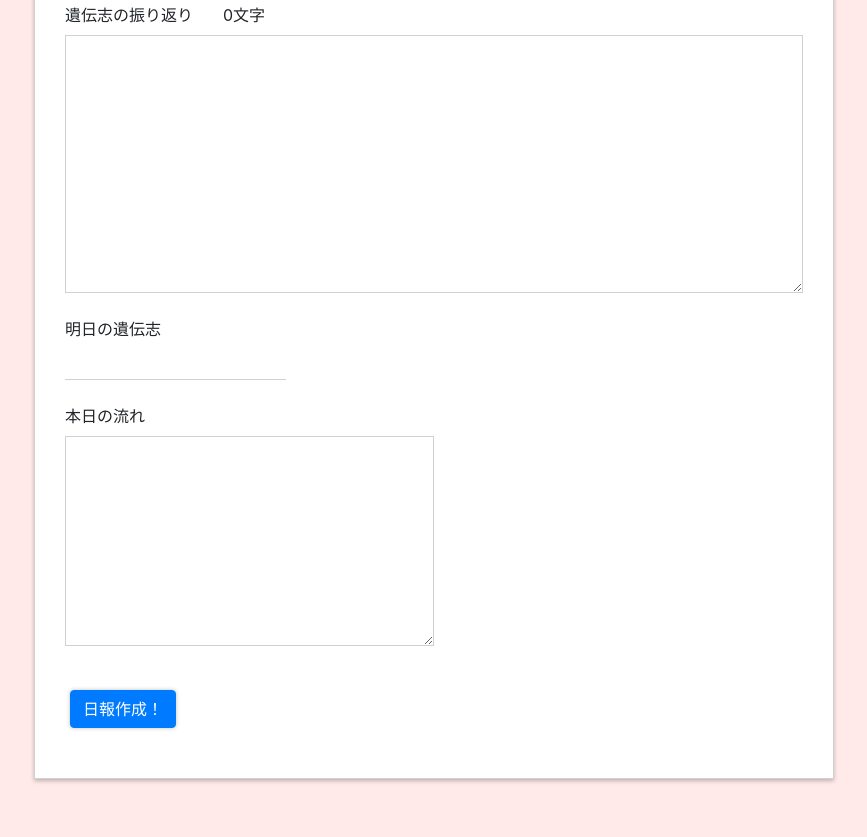
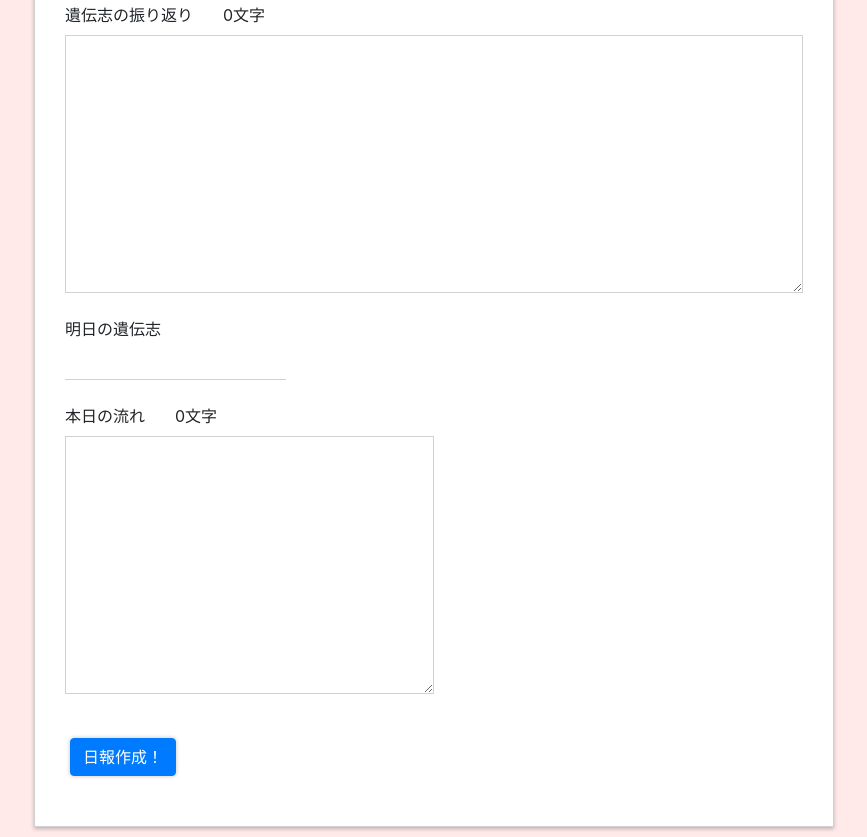
Before and after one commit to fs-yuta-nakamura/dailyreport, a plain HTML site: page index.html in a window 1280 px wide. Shown: the part 659-1496 px from the top of the page, without its empty margins (206-1073 px from the left). Before the commit the page ends 1448 px from the top, so only its background shows below. Drawn offline with nearby package versions, Linux system fonts and the light colour scheme.

Commit message:
カレンダーを

```diff
--- a/index.html
+++ b/index.html
@@ -10,7 +10,7 @@
     <link rel="stylesheet" href="css/style.css" type="text/css" charset="utf-8">
   </head>
   <body>
-    <div class="content">
+    <div class="content" id="content-area">
       <h1>日報ジェネレータ</h1>
 
       <div class="control">
@@ -72,8 +72,9 @@ document.getElementById("date").value = ymd;
       </div>
 
       <div class="control">
-        <label for="calendar">本日の流れ</label>
-        <textarea id="calendar" name="calendar" rows="8"></textarea>
+        <div id="calendar-vue">
+          <text-review title="calendar">本日の流れ</text-review>
+        </div>
       </div>
       <button type="button" id="make" class="btn btn-primary">日報作成！</button>
     </div>
--- a/main.js
+++ b/main.js
@@ -21,9 +21,7 @@ Vue.component('text-review', {
 }
 )
 
-new Vue({el: "#commit-vue"})
-new Vue({el: "#idenshi-vue"})
-
+new Vue({el: "#content-area"})
 
 var makeNippo = function(){
   var date = new Date($('#date').val());
```
